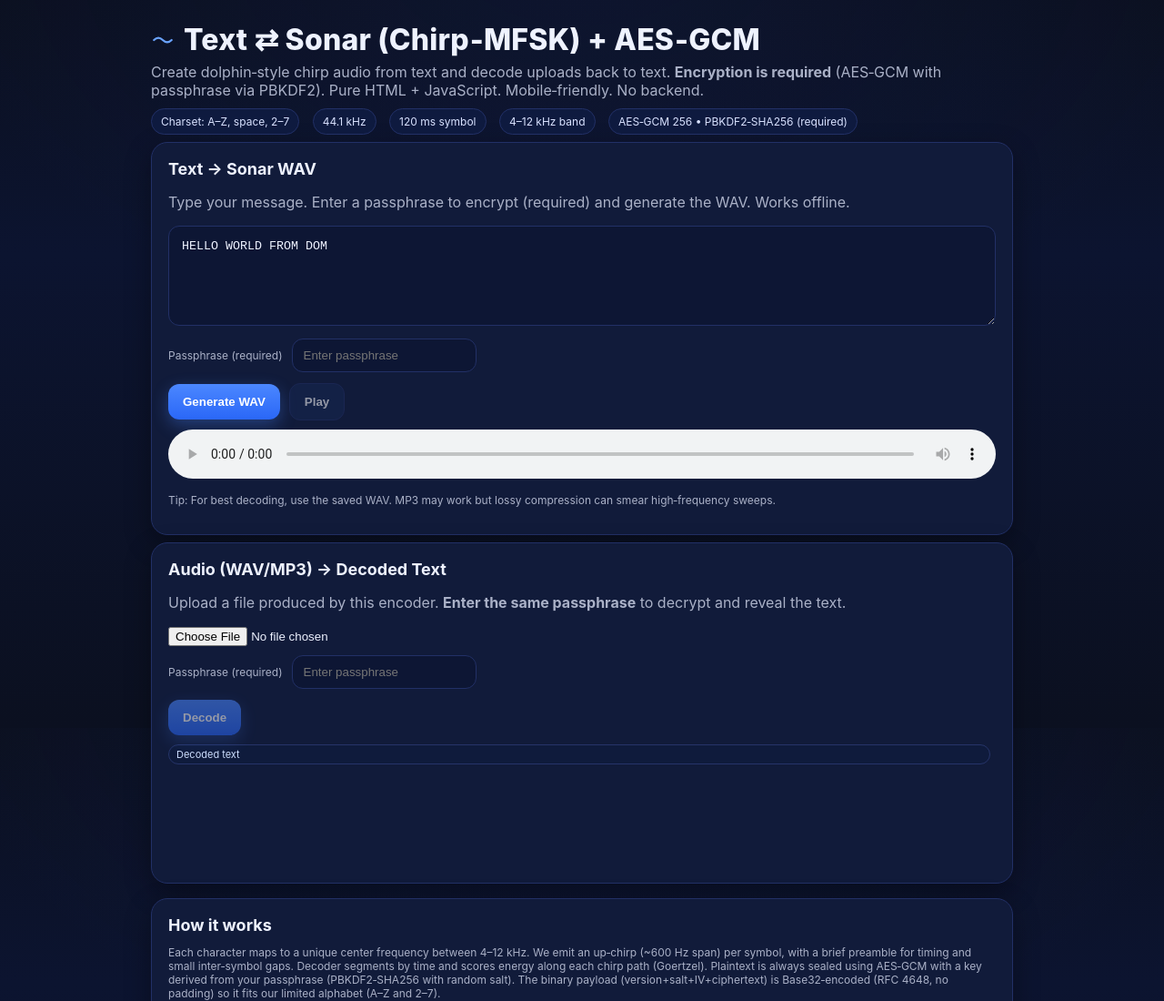
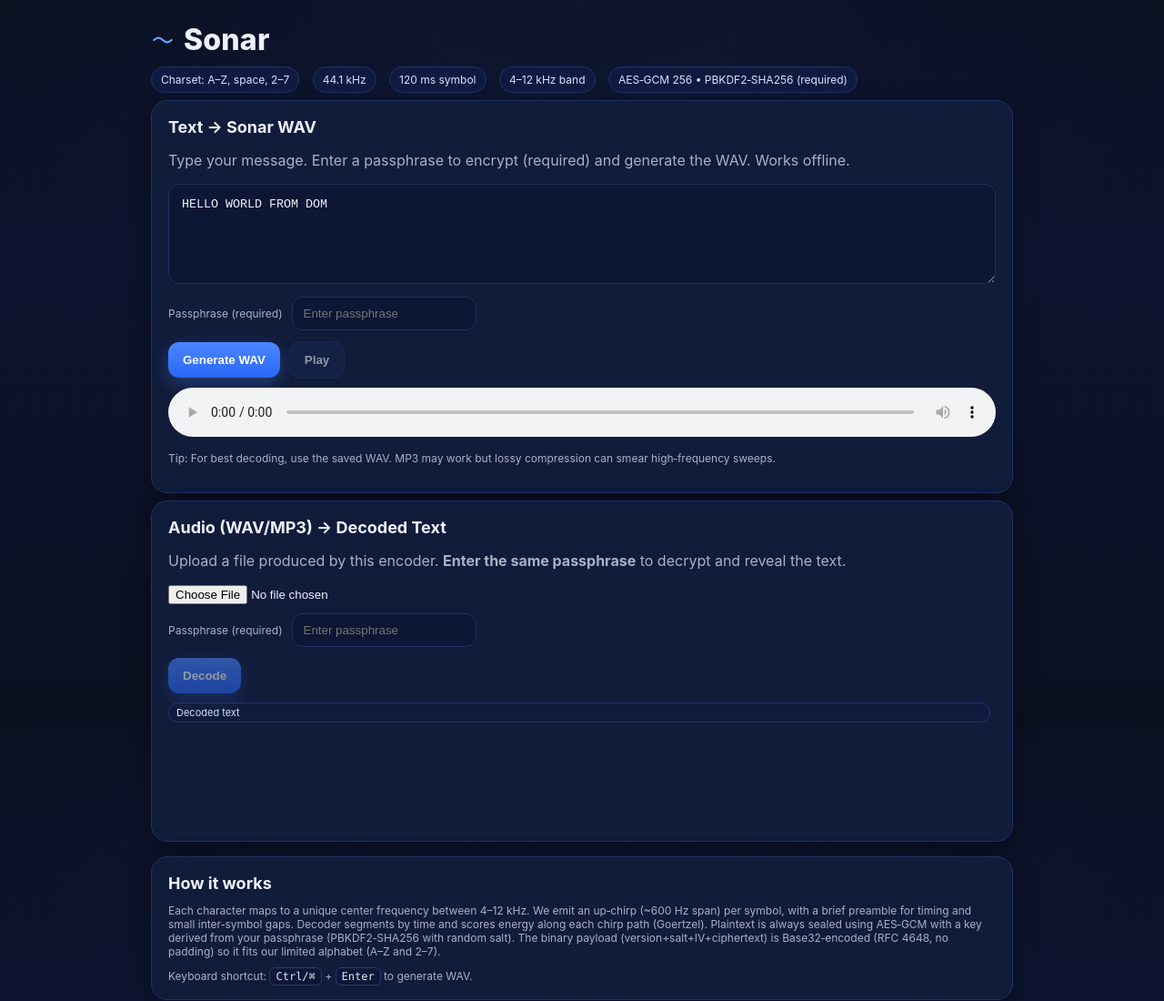
Before and after one commit to drs-az/Sonar, a plain HTML site: page index.html in a window 1280 px wide. Shown: the top 1100 px of the page at 91% size. Drawn offline with Linux system fonts and the light colour scheme.

Commit message:
Update index.html

```diff
--- a/index.html
+++ b/index.html
@@ -40,9 +40,9 @@
     <header>
       <h1>
         <svg width="26" height="26" viewBox="0 0 24 24" fill="none" xmlns="http://www.w3.org/2000/svg" aria-hidden="true"><path d="M3 12c3-3 6-3 9 0s6 3 9 0" stroke="#6aa3ff" stroke-width="2" stroke-linecap="round" stroke-linejoin="round"/></svg>
-        Text ⇄ Sonar (Chirp‑MFSK) + AES‑GCM
+        Sonar
       </h1>
-      <p class="muted">Create dolphin‑style chirp audio from text and decode uploads back to text. <strong>Encryption is required</strong> (AES‑GCM with passphrase via PBKDF2). Pure HTML + JavaScript. Mobile‑friendly. No backend.</p>
+      <!-- <p class="muted">Create dolphin‑style chirp audio from text and decode uploads back to text. <strong>Encryption is required</strong> (AES‑GCM with passphrase via PBKDF2). Pure HTML + JavaScript. Mobile‑friendly. No backend.</p> -->
       <span class="badge">Charset: A–Z, space, 2–7</span>
       <span class="badge">44.1 kHz</span>
       <span class="badge">120 ms symbol</span>
```
